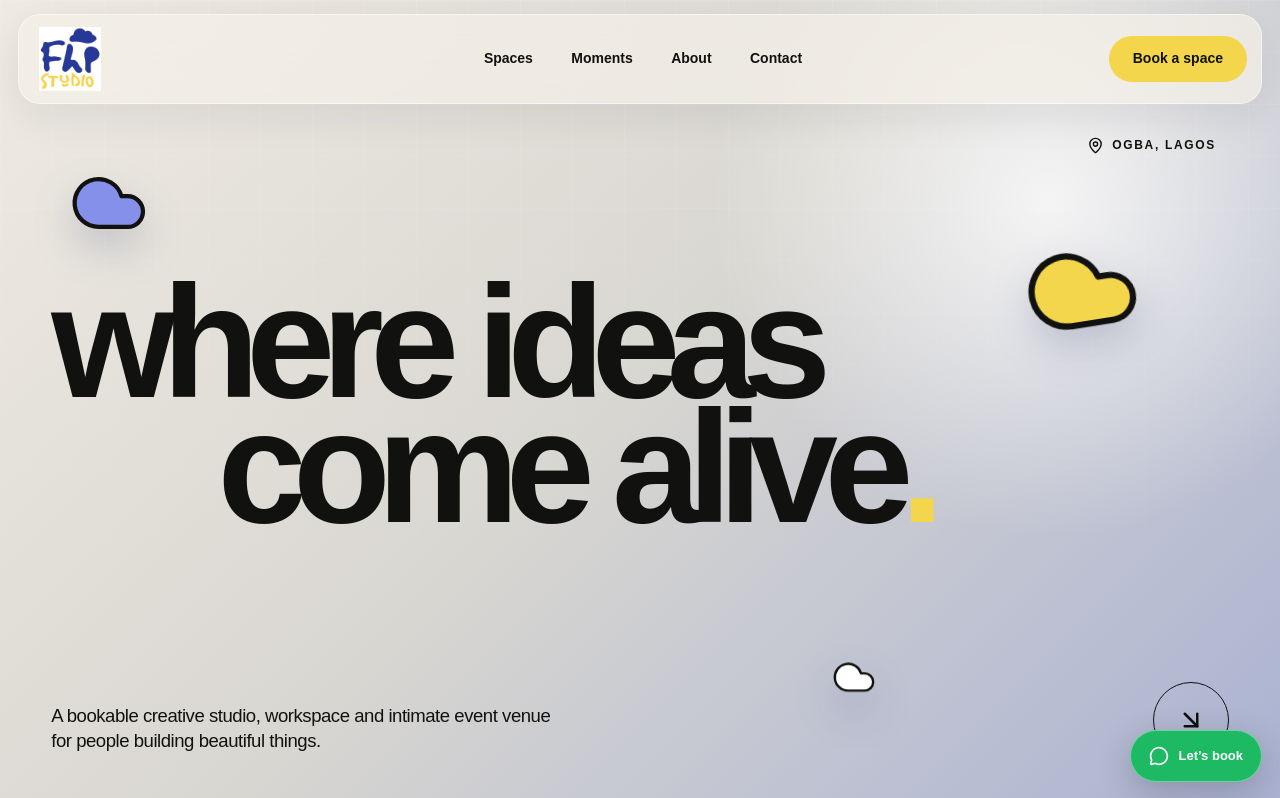
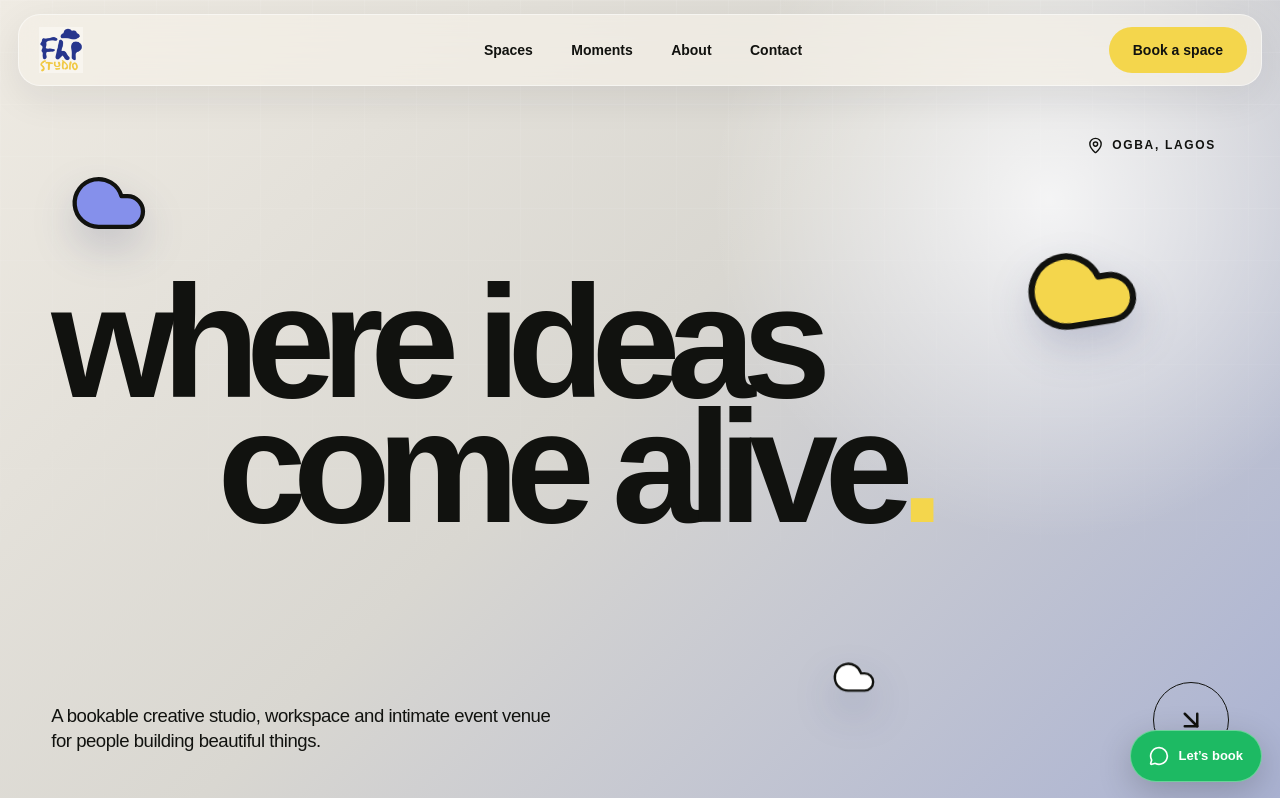
Before and after one commit to ayomideodukoya/FHP-Studios, a Next.js app: page / in a window 1280 px wide. Shown: the top 798 px of the page. Built offline with nearby package versions, Linux system fonts and the light colour scheme.

Commit message:
fix logo

```diff
--- a/app/globals.css
+++ b/app/globals.css
@@ -57,10 +57,10 @@ a { color: inherit; text-decoration: none; }
 }
 .brand-mark { display: inline-flex; align-items: center; gap: 8px; font-weight: 900; font-size: 22px; letter-spacing: -.05em; }
 .brand-mark svg { width: 35px; height: 35px; fill: var(--yellow); color: var(--ink); }
-.fhp-logo { display: block; position: relative; width: 62px; aspect-ratio: 315 / 323; overflow: hidden; flex-shrink: 0; }
+.fhp-logo { display: block; position: relative; width: 44px; aspect-ratio: 315 / 323; overflow: hidden; flex-shrink: 0; mix-blend-mode: multiply; }
 .fhp-logo img { position: absolute; width: 342.857%; height: auto; max-width: none; left: -121.587%; top: -117.337%; }
-.footer-brand { align-self: flex-start; position: relative; z-index: 1; padding: 16px; border-radius: 20px; background: white; margin-bottom: 24px; }
-.footer-brand .fhp-logo { width: 105px; }
+.footer-brand { align-self: flex-start; position: relative; z-index: 1; margin-bottom: 24px; mix-blend-mode: multiply; }
+.footer-brand .fhp-logo { width: 64px; }
 .glass-nav nav { display: flex; gap: clamp(22px, 3vw, 48px); font-size: 14px; font-weight: 650; }
 .glass-nav nav a { transition: opacity .2s ease; }
 .glass-nav nav a:hover { opacity: .52; }
```
